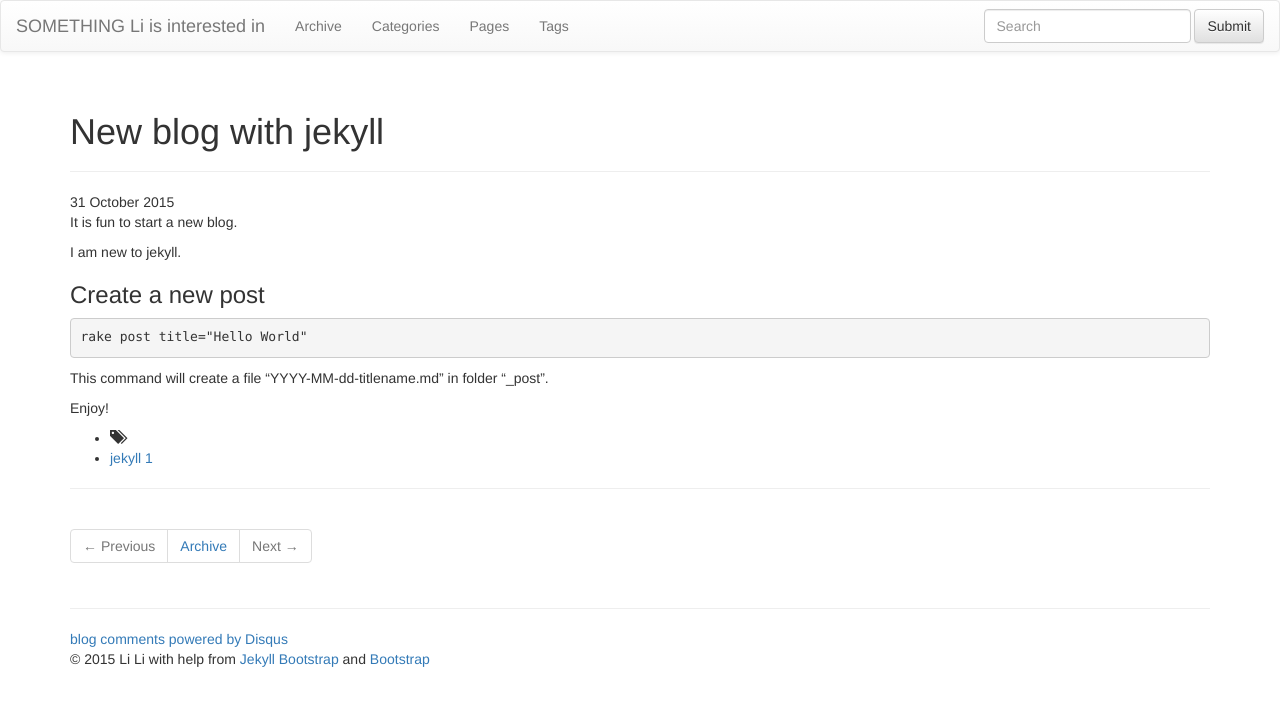
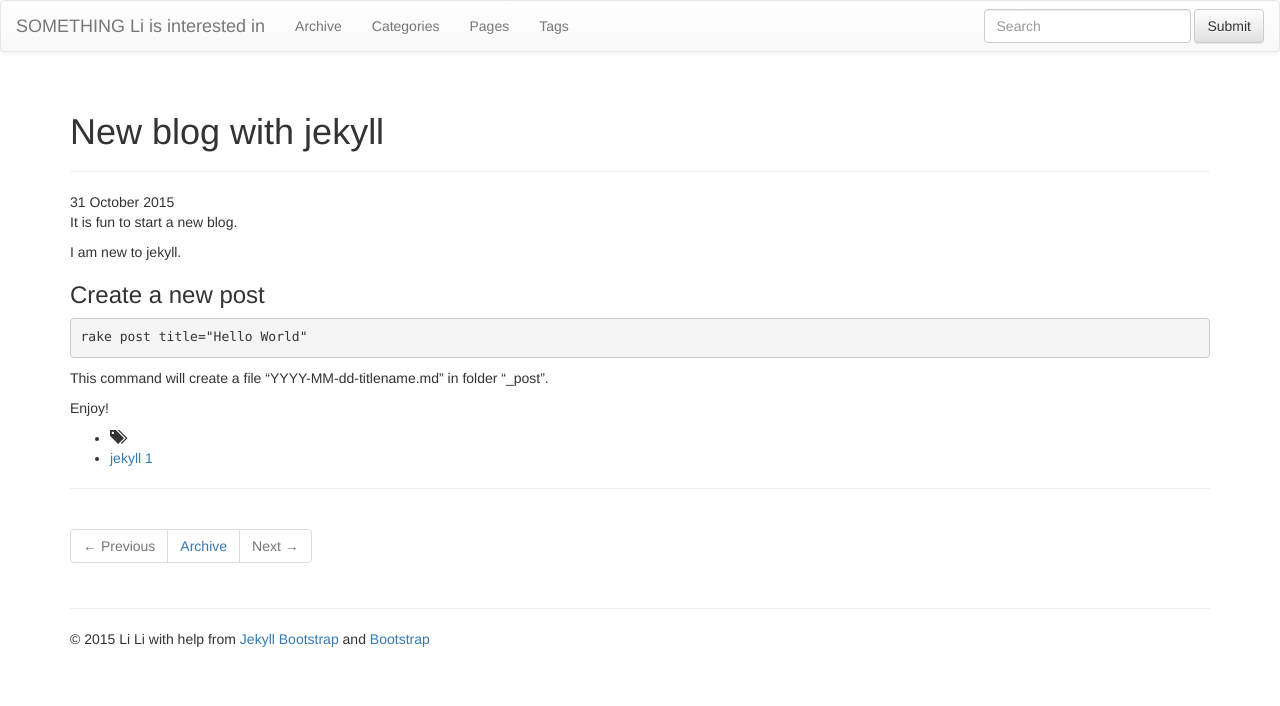
Before and after one commit to aikinogard/aikinogard.github.io, a Jekyll site: the page built from _posts/2015-10-31-new-blog-with-jekyll.md, in a window 1280 px wide. Shown: the top 706 px of the page. Built offline with Jekyll 4.4.1, drawn with Linux system fonts in a browser that asks for light colours; nearby versions of some CDN libraries; library files that are not in the unit come from our copies; comment, search, counter and statistics services are not loaded.

Commit message:
close comment

```diff
--- a/_config.yml
+++ b/_config.yml
@@ -77,9 +77,9 @@ JB :
   # Set 'provider' to false to turn commenting off globally.
   #
   comments :
-    provider : disqus
+    provider : false
     disqus :
-      short_name : aikinogard
+      short_name :
     livefyre :
       site_id : 123
     intensedebate :
```
